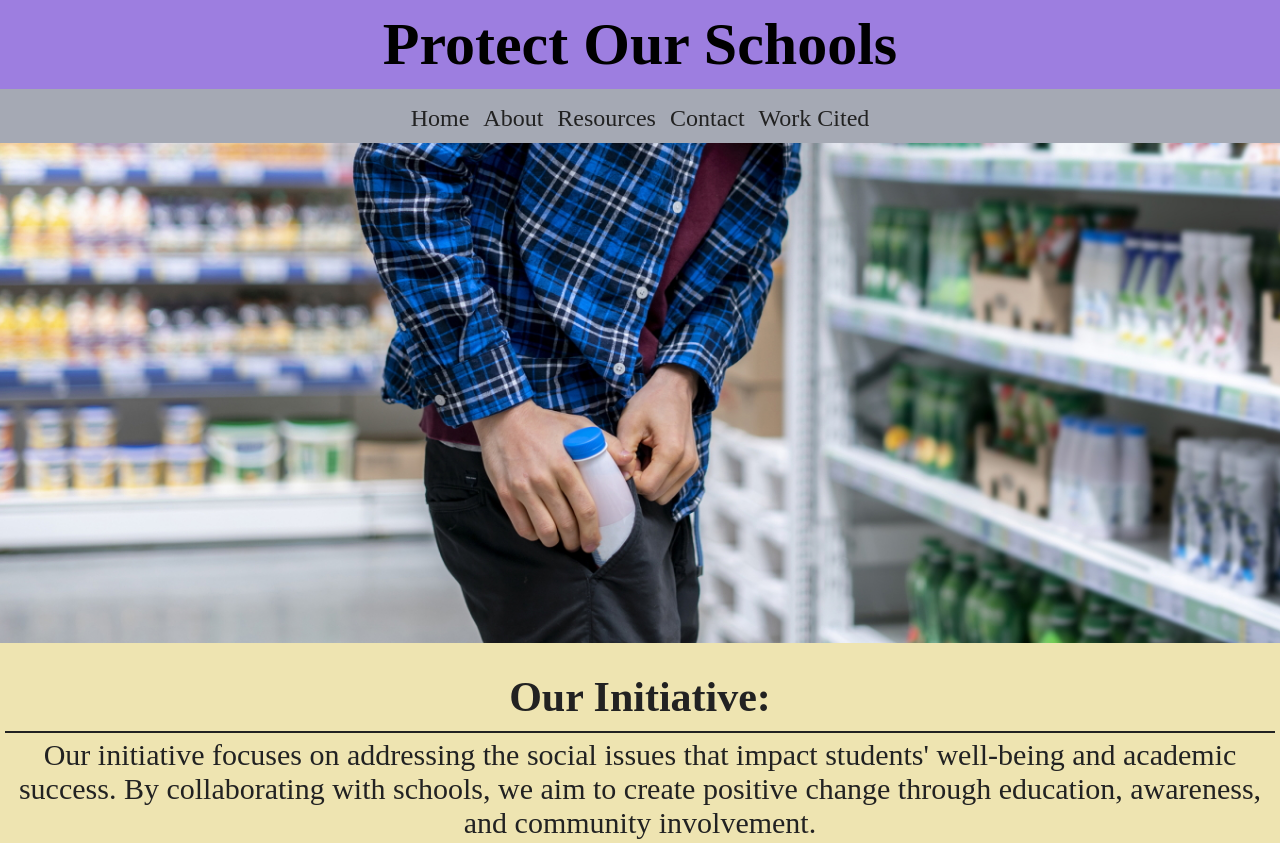
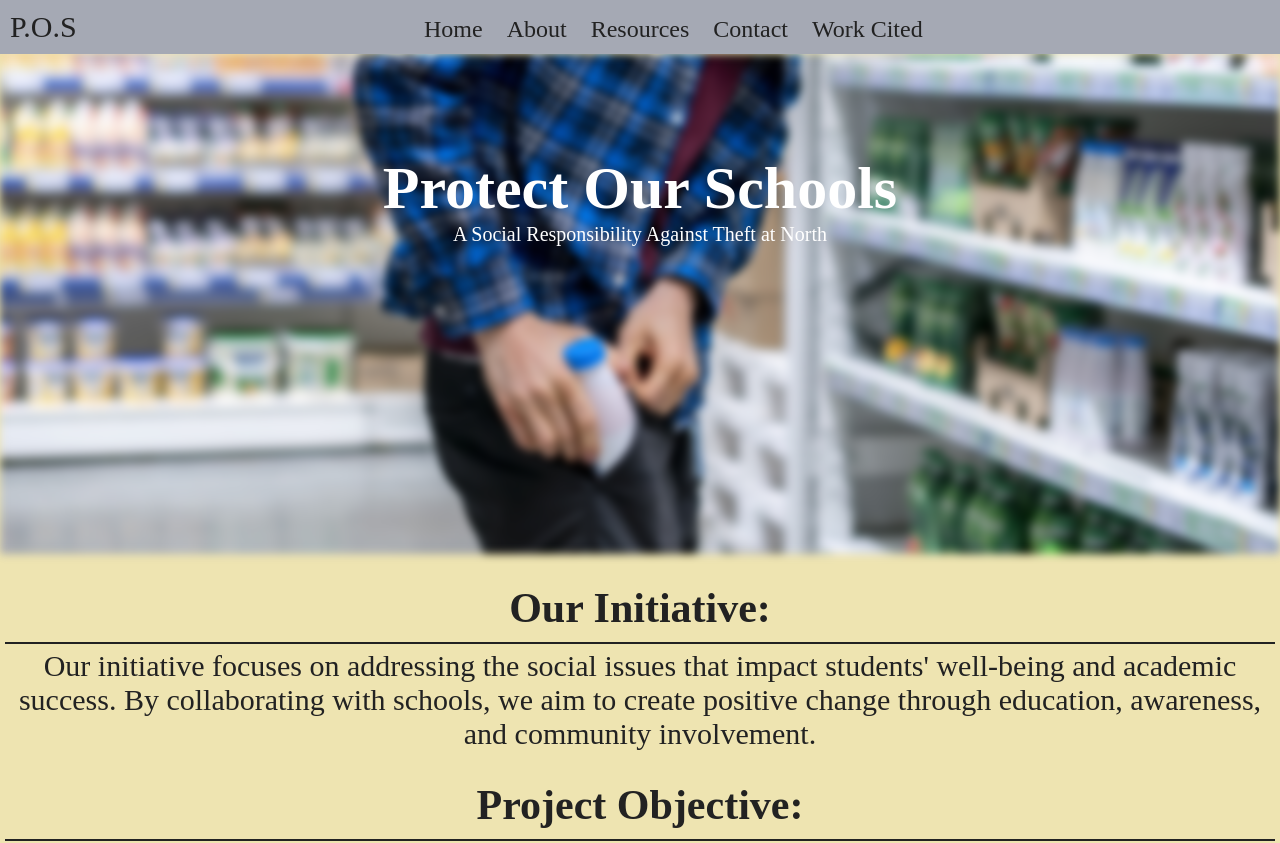
Before and after one commit to NightShiftKing/SocialResponsibilityCampaign, a plain HTML site: page index.html in a window 1280 px wide. Shown: the top 843 px of the page. Drawn offline with Linux system fonts and the light colour scheme.

Commit message:
Final Touches

```diff
--- a/index.html
+++ b/index.html
@@ -6,29 +6,39 @@
     <title>Protect Our Schools</title>
 </head>
 
-<body>
-    <div class="header">
 <header>
-            <h1>Protect Our Schools</h1>
-        </header>
-
     <div class="NavBar">
         <nav>
             <ul>
+               <p style="float: left;">P.O.S</p>
                 <li><a href="index.html">Home</a></li>
                 <li><a href="about.html">About</a></li>
                 <li><a href="resources.html">Resources</a></li>
                 <li><a href="contact.html">Contact</a></li>
                 <li><a href="workCited.html">Work Cited</a></li>
             </ul>
+
         </nav>
-        </div>
 
     </div>
 
+    <div class="navImg"></div>
+    <div class = imageText>
+        <h1>Protect Our Schools</h1>
+        <p>A Social Responsibility Against Theft at North</p>
 
-    <div class="navImg">
     </div>
+</header>
+
+<body>
+
+
+
+
+
+
+
+
 
 
     <h2>Our Initiative:</h2>
--- a/style.css
+++ b/style.css
@@ -5,15 +5,7 @@
 }
 
 
-header{
 
-    background-color: #9d7ee0;
-    overflow: hidden;
-    padding: 10px 0;
-    position: sticky;
-    top: 0;
-
-}
 h1{
     font-size: 60px;
     color: black;
@@ -28,12 +20,10 @@ h2{
 
 h3{
     font-size: 32px;
+    padding-top: 10px;
 }
 
-.header{
-    position: sticky;
-    top: 0;
-}
+
 
 .NavBar li{
    display: inline;
@@ -41,9 +31,16 @@ h3{
 
 }
 
-.NavBar li :hover{
+.NavBar li:hover{
     color: rgb(71, 71, 71);
     text-decoration: underline;
+}
+
+.NavBar{
+    position: sticky;
+    top: 0;
+    width: 100%;
+    z-index: 10;
 }
 
 nav{
@@ -65,8 +62,8 @@ a{
 body{
     background-color: #EEE4B1;
     text-align: center;
-
     color: rgb(34, 34, 34);
+    z-index: 9;
 
 }
 
@@ -77,6 +74,9 @@ body{
     background-repeat: no-repeat; /* Prevents the image from repeating */
     width: 100%; /* Sets the container width */
     height: 500px; /* Sets the container height */
+    filter: blur(4px)
+
+
 
 }
 
@@ -87,6 +87,7 @@ body{
     background-repeat: no-repeat; /* Prevents the image from repeating */
     width: 100%; /* Sets the container width */
     height: 500px; /* Sets the container height */
+    filter: blur(4px)
 }
 
 .navImg3{
@@ -96,6 +97,7 @@ body{
     background-repeat: no-repeat; /* Prevents the image from repeating */
     width: 100%; /* Sets the container width */
     height: 500px; /* Sets the container height */
+    filter: blur(4px)
 }
 
 p{
@@ -104,20 +106,34 @@ p{
 }
 li{
     font-size: 30px;
+    padding: 5px;
 
 }
 
 
-.Borders{
-    border-radius: 50px;
-    background: rgb(165, 169, 180);
-    padding: 20px;
-    margin: 10px;
 
-
-
-}
 hr{
 border: 1px solid rgb(34, 34, 34);
 margin: 5px;
 }
+
+
+
+.imageText{
+text-align: center;
+position: absolute;
+top: 25%;
+left: 50%;
+transform: translate(-50%, -50%);
+
+
+}
+
+.imageText h1{
+    color: white;
+}
+
+.imageText p{
+color: white;
+font-size: 20px;
+}
```
Also changed, not shown: about.html (+14 -6 lines), contact.html (+11 -7 lines), resources.html (+16 -7 lines), workCited.html (+8 -6 lines). Lines whose indentation alone changed are shown as unchanged.
